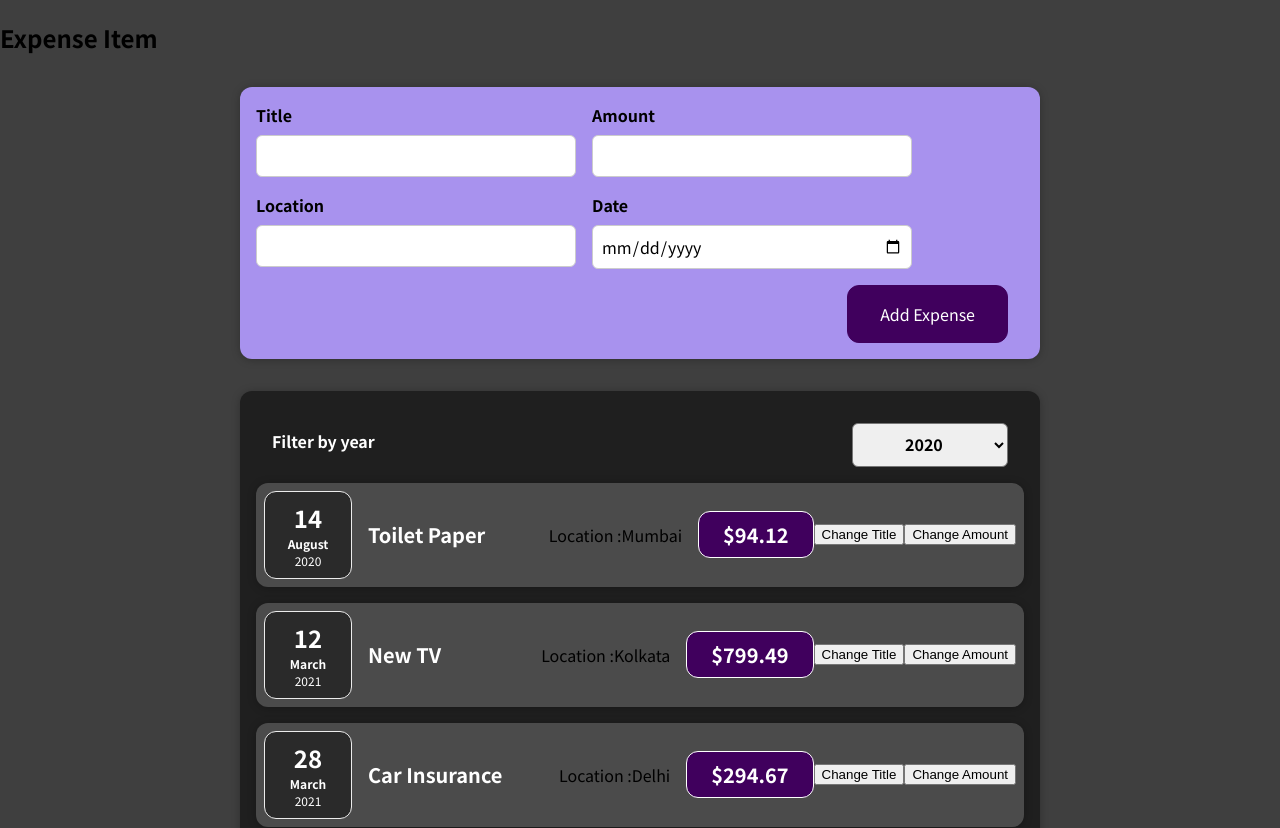
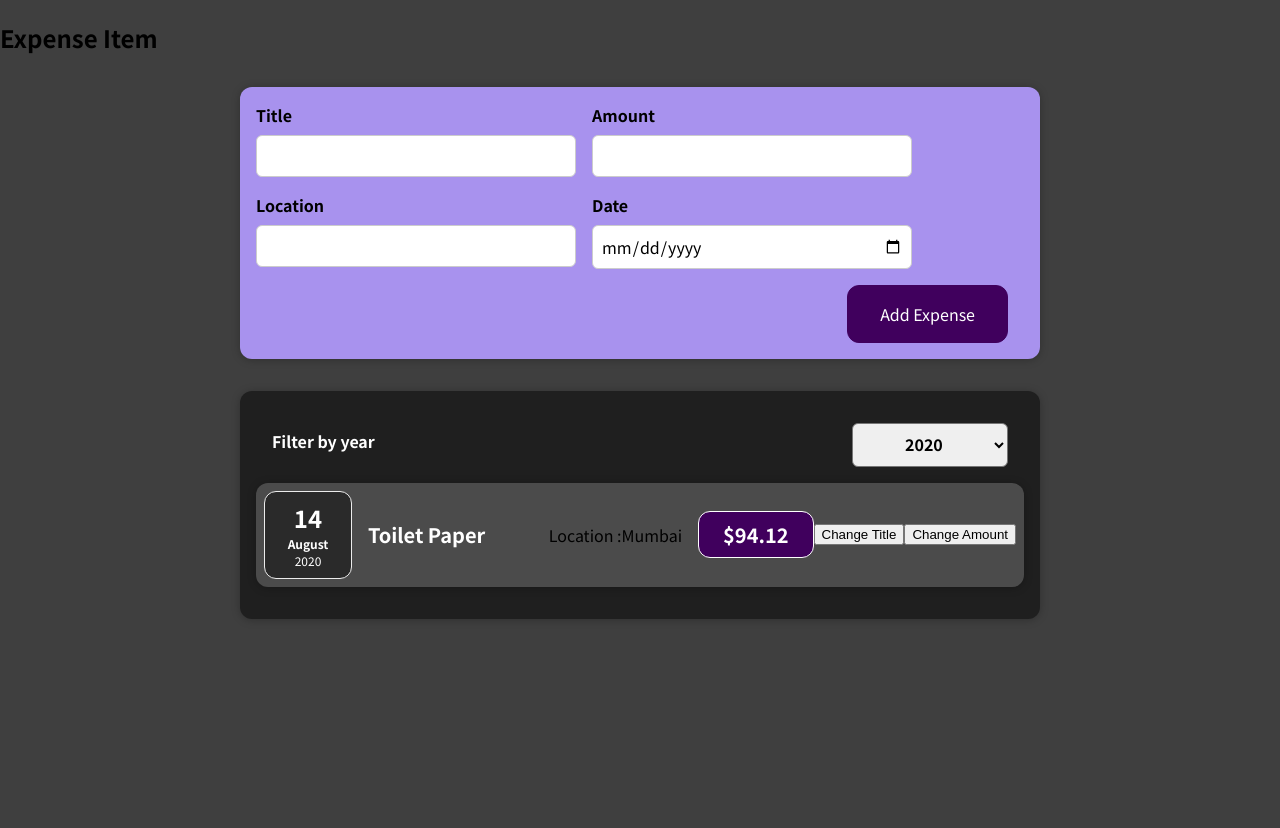
Before and after one commit to mithun-sp/expense-tracker, a React (Create React App) app: page / in a window 1280 px wide. Shown: the top 828 px of the page. After the commit the page ends 800 px from the top, so only its background shows below. Built offline with nearby package versions, Linux system fonts and the light colour scheme.

Commit message:
Implementing filter feature

```diff
--- a/src/components/Expenses/Expenses.js
+++ b/src/components/Expenses/Expenses.js
@@ -7,10 +7,14 @@ import ExpensesFilter from "./ExpensesFilter";
 
 const Expenses = (props) => {
   const [filteredYear, setFilteredYear] = useState('2020');
+  // const [filtered, setFiltered] = useState([])
 
   const filterChangeHandler = selectedYear => {
     setFilteredYear(selectedYear);
   };
+
+  const filteredExpenses = props.items.filter((item) => item.date.getFullYear().toString()===filteredYear)
+
 
   // const deleteExpense = (index) => {
   //   let newData = data.filter((el) => {
@@ -22,7 +26,7 @@ const Expenses = (props) => {
   return (
     <Card className="expenses">
        <ExpensesFilter selected={filteredYear} onChangeFilter={filterChangeHandler} />
-      {props.items.map((item) => {
+      {filteredExpenses.length===0 ? <p>No Expenses Found</p> : filteredExpenses.map((item) => {
         return (
           <div key={item.id}>
             <ExpenseItem
```
